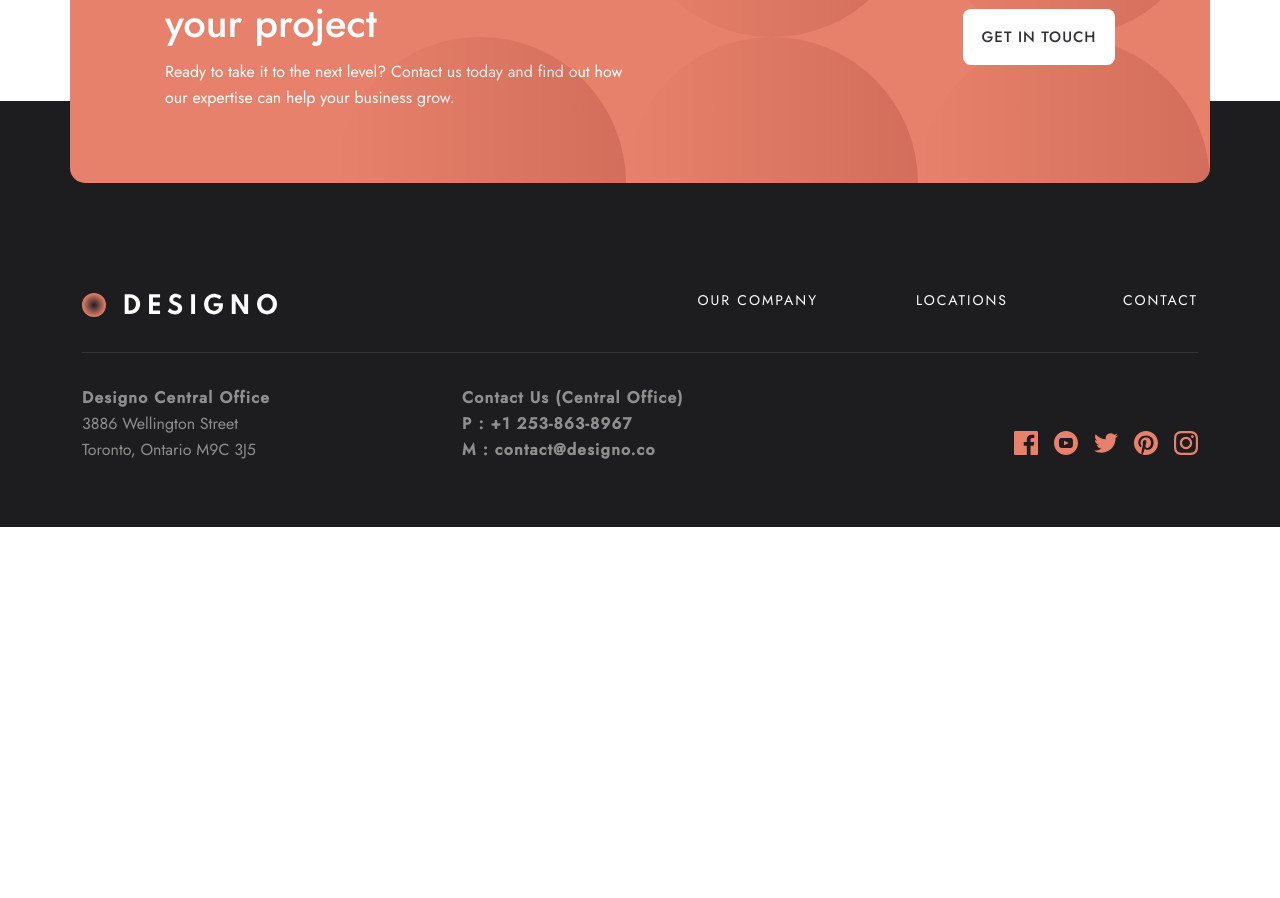
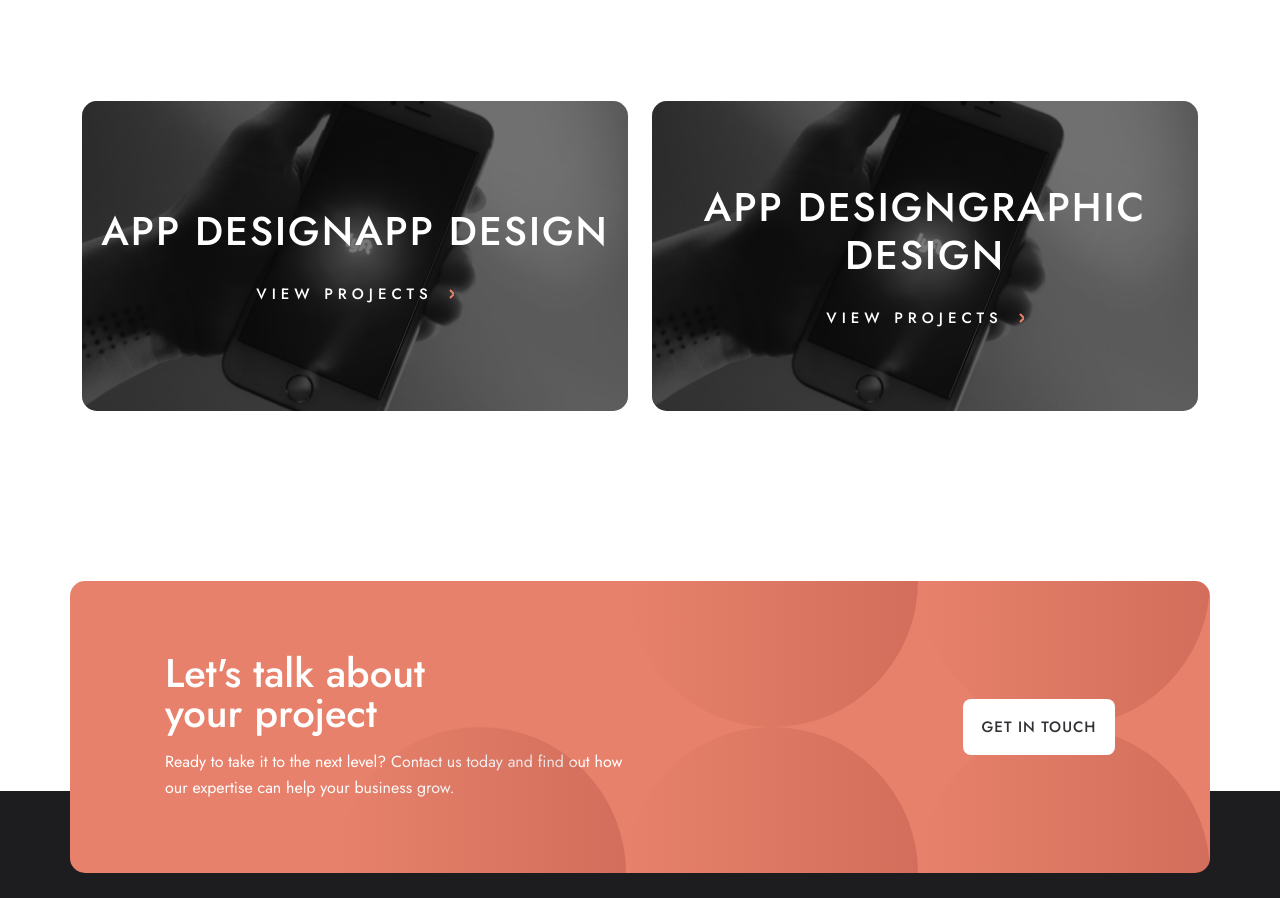
Before and after one commit to aleksi-svaridze/designo, a React (Create React App) app: page /web-design in a window 1280 px wide. Shown: the part 1670-2568 px from the top of the page. Before the commit the page ends 2197 px from the top, so only its background shows below. Built offline with nearby package versions, Linux system fonts and the light colour scheme.

Commit message:
Start portfolioCard styling

```diff
--- a/src/components/cards/Cards.jsx
+++ b/src/components/cards/Cards.jsx
@@ -1,5 +1,7 @@
 import Button from '../buttons/Button'
 import Circles from '../circles/Circles';
+import {Link} from 'react-router-dom'
+import arrowIcon from '../../images/portfolio/arrow_icon.svg'
 
 export const ContactCard = () => {
     return(
@@ -141,3 +143,19 @@ export const WorksCard = ({img, id, desc, title}) => {
         </div>
     )
 }
+
+export const PortfolioMiniCards = ({title, path, img, id}) => {
+    return(
+        <div className="col-12 col-md-6" key={id}>
+            <div style={{backgroungImage: `url(${img})`}} className="card-portfolio card-portfolio--img-2 overflow-hidden position-relative">
+                <div className="overlay"></div>
+                <div className="card-portfolio__text-content position-absolute start-50 top-50 translate-middle text-center w-100">
+                    <h2 className='card-portfolio__text-content--title text-white fw-medium text-uppercase mb-2 pb-1 mb-lg-4'>APP DESIGN{title}</h2>
+                    <Link to={{path}} className='card-portfolio__text-content--btn text-uppercase text-white fw-medium text-decoration-none d-flex align-items-center justify-content-center column-gap-3'>VIEW PROJECTS
+                        <img src={arrowIcon} alt="" />
+                    </Link>
+                </div>
+            </div>
+        </div>
+    )
+}
--- /dev/null
+++ b/src/layout/portfolioCardContainer/PortfolioCardContainer.js
@@ -0,0 +1,26 @@
+import { PortfolioMiniCards } from "../../components/cards/Cards"
+import img1 from '../../images/portfolio/cover_2.png'
+import img2 from '../../images/portfolio/cover_3.png'
+
+const PortfolioCardContainer = () => {
+    let portfolioCardData = [
+        {id: 1, img: img1, title: 'app design', path: 'app-design'},
+        {id: 1, img: img2, title: 'graphic design', path: 'graphic-design'},
+    ]
+    return(
+        <div className="container portfolio-card-container">
+            <div className="row">
+                {portfolioCardData.map(item => (
+                    <PortfolioMiniCards
+                        img={item.img}
+                        title={item.title}
+                        path={item.path}
+                        id={item.id}
+                    />
+                ))}
+            </div>
+        </div>
+    )
+}
+
+export default PortfolioCardContainer;
--- /dev/null
+++ b/src/layout/portfolioCardContainer/_portfolioCardContainer.scss
@@ -0,0 +1,3 @@
+.portfolio-card-container {
+    margin-bottom: 380px;
+}
--- a/src/pages/Works.js
+++ b/src/pages/Works.js
@@ -1,4 +1,5 @@
 import {HeadingCard} from '../components/cards/Cards'
+import PortfolioCardContainer from '../layout/portfolioCardContainer/PortfolioCardContainer';
 import WorksCardContainer from '../layout/worksCardContainer/WorksCardContainer';
 
 
@@ -7,6 +8,7 @@ const Works = () => {
         <div className="overflow-hidden">
             <HeadingCard />
             <WorksCardContainer />
+            <PortfolioCardContainer />
         </div>
     )
 }
--- a/src/styles/scss/main.scss
+++ b/src/styles/scss/main.scss
@@ -13,6 +13,7 @@
 @import './../../layout/navbar/navbar';
 @import './../../layout/hero/hero';
 @import './../../layout/worksCardContainer/works-card-container';
+@import './../../layout/portfolioCardContainer/portfolioCardContainer';
 @import './../../layout/portfolio/portfolio';
 @import './../../layout/about/about';
 @import './../../layout/footer/footer';
```
Also changed, not shown: src/styles/css/main.min.css, 1 other file (tests, documents, lock files or other folders).
